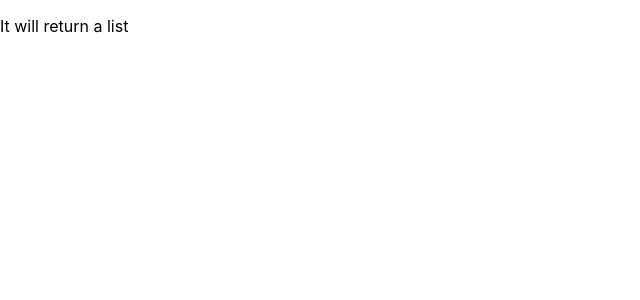
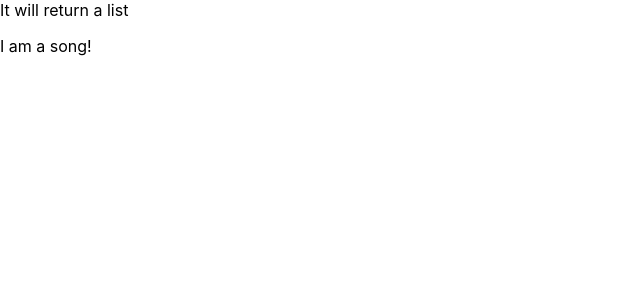
Before and after one commit to AlvaroAlonsoFlor/top20songs-react, a React (Create React App) app: page / in a window 1280 px wide. Shown: the top 300 px of the page, without its empty margins (0-640 px from the left). Built offline with nearby package versions, Linux system fonts and the light colour scheme.

Commit message:
Add Song.js

```diff
--- /dev/null
+++ b/src/components/Song.js
@@ -0,0 +1,7 @@
+import React from 'react';
+
+const Song = () => {
+    return <p>I am a song!</p>
+}
+
+export default Song;
--- a/src/components/SongList.js
+++ b/src/components/SongList.js
@@ -1,8 +1,13 @@
 import React from 'react';
+import Song from './Song.js';
 
 const SongList = () => {
     return (
-        <p>It will return a list</p>
+        <div>
+            It will return a list
+            <Song />
+        </div>
+
     )
 }
 
```
